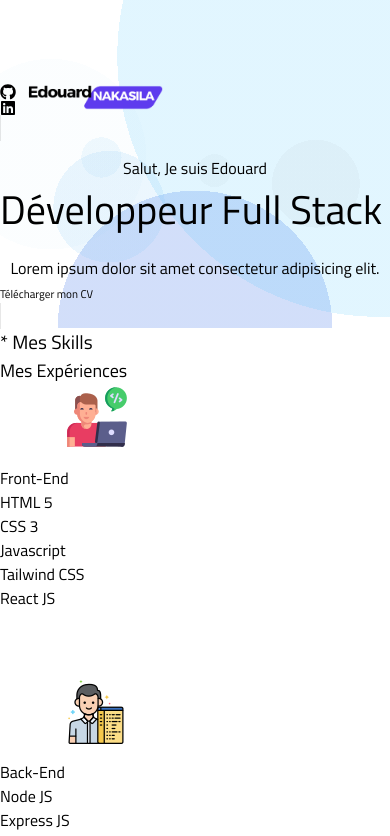
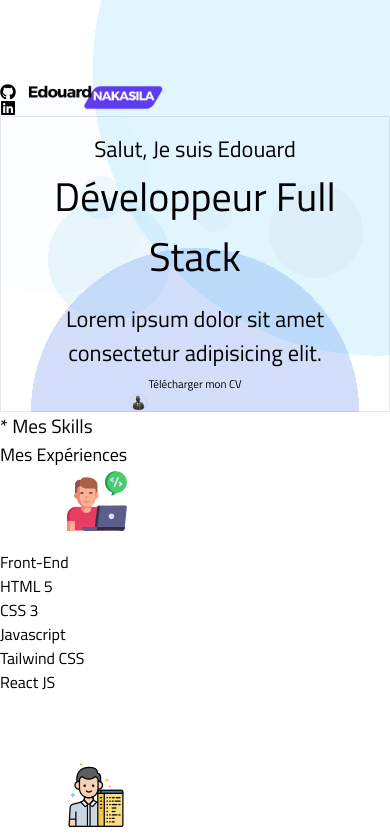
Before and after one commit to Edonak/Edouard-Portfolio, a React (Vite) app: page / in a window 390 px wide. Shown: the top 836 px of the page. Built offline with nearby package versions, Linux system fonts and the light colour scheme.

Commit message:
responsive hero section finish

```diff
--- a/src/App.css
+++ b/src/App.css
@@ -27,6 +27,14 @@ body{
     height: 90%;
     background: var(--bg-image-hero-section);
 }
+.heroSectionContainerText{
+    margin-left: auto;
+    margin-right: auto;
+}
+.heroSectionContainer{
+    display: flex;
+}
+
 #myprojects{
 background: var(--bg-image-myskills);
 }
@@ -41,8 +49,8 @@ background: var(--bg-image-myskills);
     .heroSectionContainer{
         width: 100%;
         border: 1px solid rgba(0, 0, 0, 0.096);
-        display: inline;
         padding: 0%;
+        display: block;
     }
     .heroSectionContainer a{
         font-size: 0.7rem;
@@ -56,14 +64,21 @@ background: var(--bg-image-myskills);
         padding-top: 1rem;
         text-align: center;
         padding-left: -4rem;
+        font-size: 1.4rem;
+    }
+    .heroSectionContainerText{
+        width: 100%;
+        text-align: center;
+        padding:0 1rem 0 1rem;
     }
     .heroSectionContainerImage img{
-        display: none;
-        width: 5%;
+        margin-left: 8rem;
+        border-radius: 100%;
+        border: 1px solid rgba(184, 181, 181, 0.274);
     }
     .heroSectionContainerImage{
-        display: none;
         width: 5%;
+
     }
   }
 
@@ -132,3 +147,16 @@ button.contact_form_submit, .contact {
    background: linear-gradient(to top right, #1325e8 -5%, #8f10b7 100%);
    color: #ffffff;
 }
+
+/*footer style*/
+footer{
+    margin:auto;
+}
+/*footer style responsive*/
+@media screen and (max-width: 480px) {
+    .footer-avatar{
+        width: 50%;
+        height: 10vh;
+    }
+
+  }
--- a/src/components/footer.tsx
+++ b/src/components/footer.tsx
@@ -2,9 +2,9 @@ import Avatar from "./primaryComponents/avatar";
 
 export default function Footer() {
   return (
-    <footer className="mx-auto my-auto text-center">
-      <div>
-        <figure className="w-[10%]  h-[20vh]  mx-auto my-auto">
+    <footer className="text-center">
+      <div className="footer-avatar">
+        <figure className=" h-[20vh]  mx-auto my-auto">
           <Avatar />
         </figure>
         <q className="font-bold"> Le plus difficile est la décision d'agir, le reste n'est que ténacité</q>
--- a/src/components/herosection/heroSection.tsx
+++ b/src/components/herosection/heroSection.tsx
@@ -25,12 +25,12 @@ export default function HeroSection() {
           </a>
         </div>
       </div>
-      <div className="flex h-screen heroSectionContainer">
-        <div className="w-2/6 mx-auto heroSectionContainerText">
+      <div className="h-screen heroSectionContainer">
+        <div className="heroSectionContainerText">
           <div className="">
             <p className=" text-2xl">Salut, Je suis Edouard</p>
-            <h1 className="text-blue-800 font-bold text-7xl">
-              <span className="flex text-slate-950">Développeur</span> Full
+            <h1 className="text-blue-800 font-bold">
+              <span className="text-slate-950">Développeur</span> Full
               Stack
             </h1>
             <p className=" text-xl">
```
